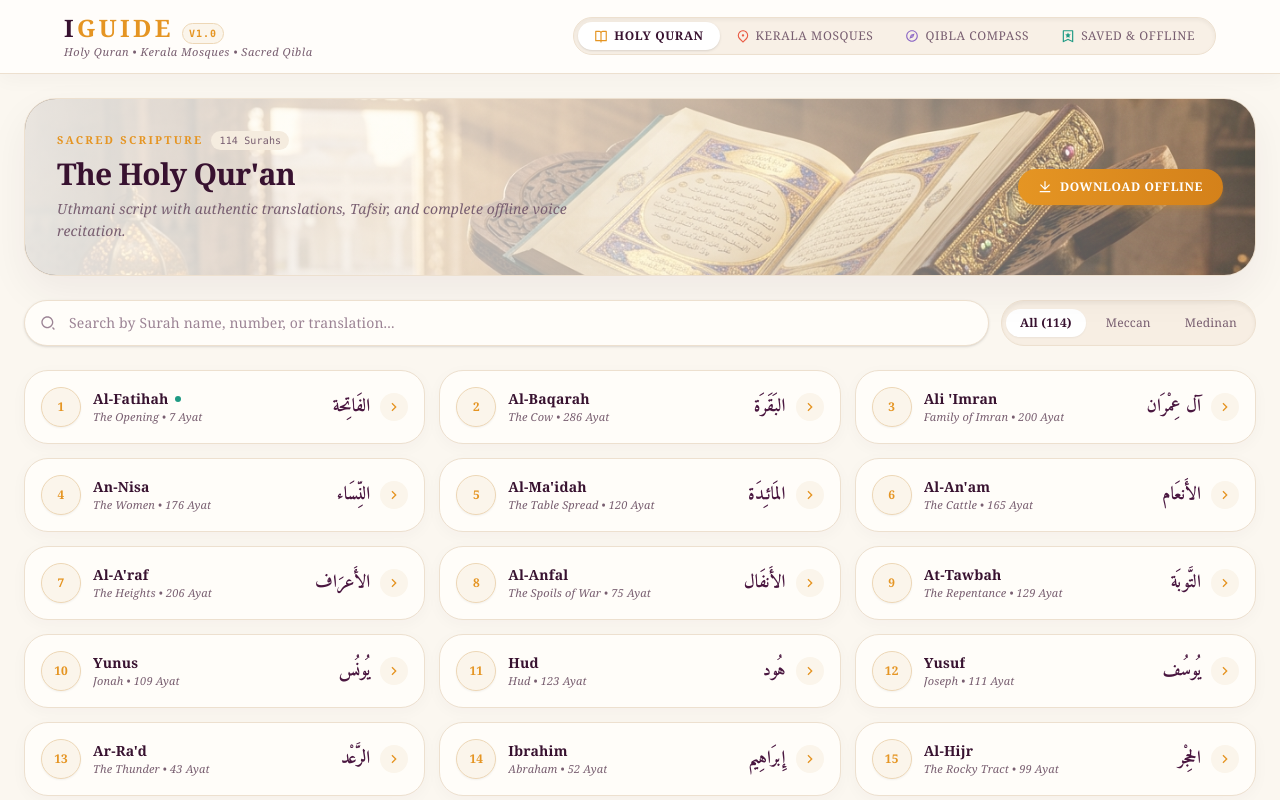
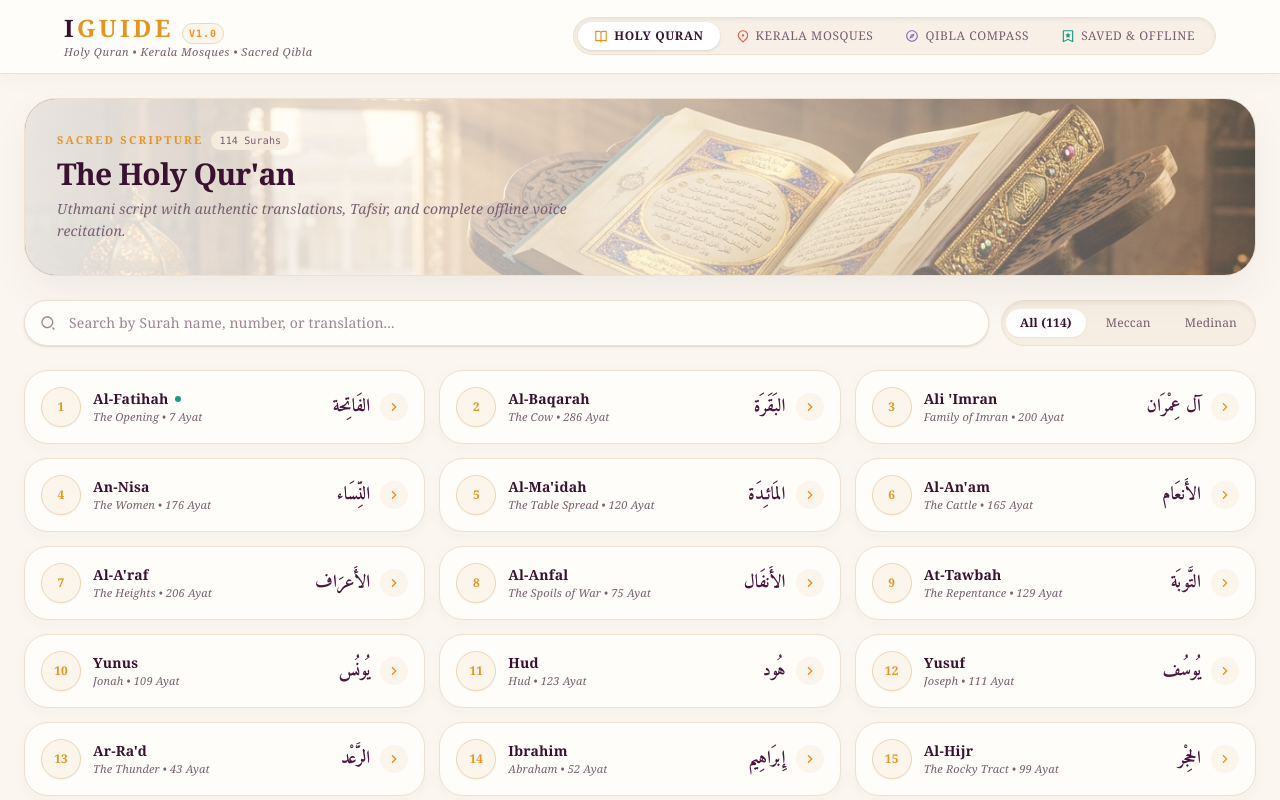
Before and after one commit to Iris678001/IGUIDE-RE, a React (Vite) app: page / in a window 1280 px wide. Shown: the top 800 px of the page. Built offline with nearby package versions, Linux system fonts and the light colour scheme; no server answers; a web font is replaced by a local one.

Commit message:
Remove Download Offline button from Quran tab header

```diff
--- a/src/components/Quran/SurahList.tsx
+++ b/src/components/Quran/SurahList.tsx
@@ -22,8 +22,6 @@ export const SurahList: React.FC<SurahListProps> = ({
   onSelectSurah,
   downloadedSurahNumbers,
   lastReadSurah,
-  onDownloadAllOffline,
-  isDownloadingAll,
 }) => {
   const [searchQuery, setSearchQuery] = useState('');
   const [filterType, setFilterType] = useState<'all' | 'Meccan' | 'Medinan'>('all');
@@ -85,26 +83,6 @@ export const SurahList: React.FC<SurahListProps> = ({
               Uthmani script with authentic translations, Tafsir, and complete offline voice recitation.
             </p>
           </div>
-
-          {/* Quick Offline Action Button */}
-          {onDownloadAllOffline && (
-            <div className="shrink-0 flex items-center">
-              <button
-                onClick={onDownloadAllOffline}
-                disabled={isDownloadingAll}
-                className="flex items-center gap-2 px-5 py-2.5 rounded-full bg-gradient-to-r from-[#e59523] to-[#d4811a] hover:from-[#f0a22a] hover:to-[#e59523] text-white font-serif text-xs font-bold uppercase tracking-wider shadow-md shadow-[#e59523]/25 transition-all cursor-pointer disabled:opacity-50"
-              >
-                <RiDownloadLine className="w-3.5 h-3.5" />
-                <span>
-                  {isDownloadingAll
-                    ? 'Saving Surahs...'
-                    : downloadedSurahNumbers.length >= 114
-                    ? 'All 114 Surahs Saved'
-                    : 'Download Offline'}
-                </span>
-              </button>
-            </div>
-          )}
         </div>
       </div>
 
```
